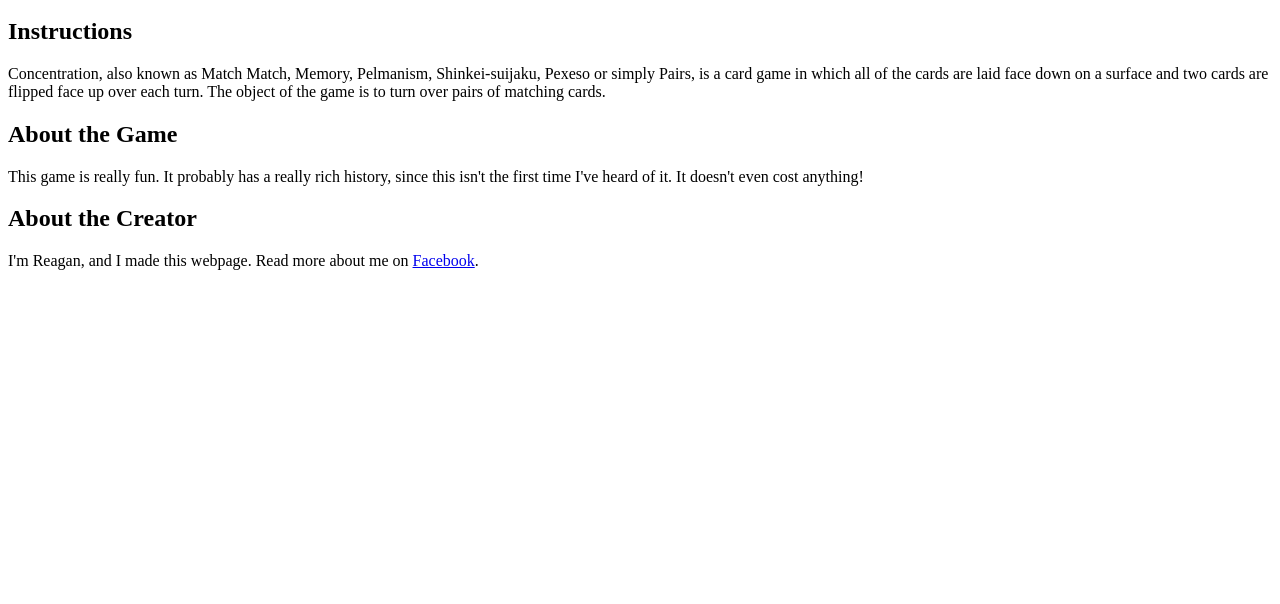
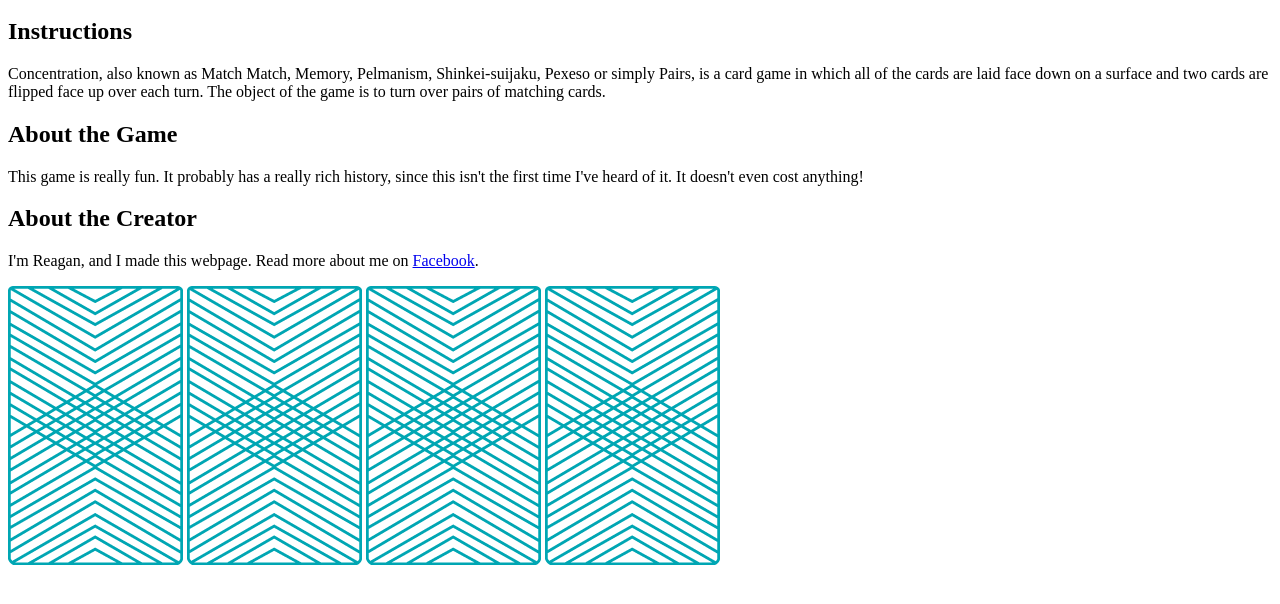
Before and after one commit to reaganhenke/wdi-fundamentals-memorygame, a plain HTML site: page memory_game/index.html in a window 1280 px wide. Shown: the part 100-704 px from the top of the page. Drawn offline with Linux system fonts and the light colour scheme.

Commit message:
Added images and divs for cards

```diff
--- a/memory_game/index.html
+++ b/memory_game/index.html
@@ -22,5 +22,12 @@
       <a href="http/facebook.com"> Facebook</a>.
     </p>
 
+    <div>
+      <img src="images/back.png" alt"Queen of Diamonds">
+      <img src="images/back.png" alt"Queen of Hearts">
+      <img src="images/back.png" alt"King of Diamonds">
+      <img src="images/back.png" alt"King of Hearts">
+    </div>
+
   </body>
 </html>
```
Also changed, not shown: memory_game/images/back.png (added), memory_game/images/king-of-diamonds.png (added), memory_game/images/king-of-hearts.png (added), memory_game/images/queen-of-diamonds.png (added), memory_game/images/queen-of-hearts.png (added), 2 other files.
